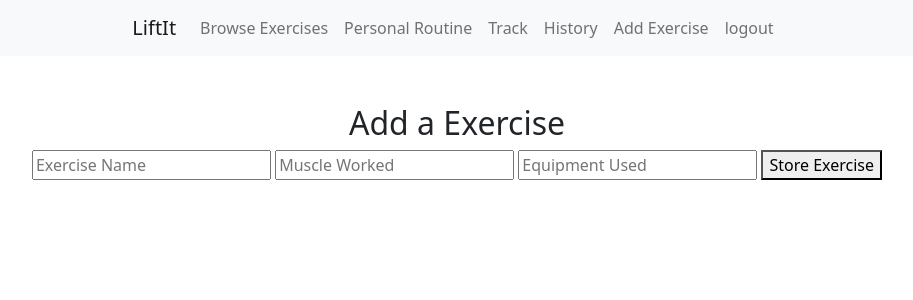
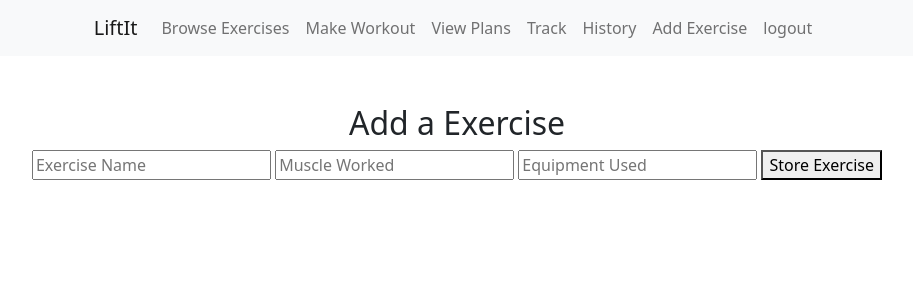
Before and after one commit to etcheekes/LiftIt, a Flask app: page /add in a window 1280 px wide. Shown: the top 300 px of the page, without its empty margins (183-1096 px from the left). Run offline with Flask 2, Linux system fonts and the light colour scheme; a user stored in the database is signed in; some libraries are stand-ins or nearby versions.

Commit message:
updated layout to include link to view_plan page

```diff
--- a/templates/layout.html
+++ b/templates/layout.html
@@ -10,6 +10,9 @@
         <!-- http://getbootstrap.com/docs/5.1/ -->
         <link crossorigin="anonymous" href="https://cdn.jsdelivr.net/npm/bootstrap@5.1.3/dist/css/bootstrap.min.css" integrity="sha384-1BmE4kWBq78iYhFldvKuhfTAU6auU8tT94WrHftjDbrCEXSU1oBoqyl2QvZ6jIW3" rel="stylesheet">
         <script crossorigin="anonymous" src="https://cdn.jsdelivr.net/npm/bootstrap@5.1.3/dist/js/bootstrap.bundle.min.js" integrity="sha384-ka7Sk0Gln4gmtz2MlQnikT1wXgYsOg+OMhuP+IlRH9sENBO0LRn5q+8nbTov4+1p"></script>
+
+        <!-- link stylesheet -->
+        <link href="/static/styles.css" rel="stylesheet">
 
         <title>Workout: {% block title %}{% endblock %}</title>
     </head>
@@ -24,7 +27,8 @@
                 <div class="navbar-nav">
                     {% if session["user_id"] %}
                         <a class="nav-item nav-link" href="/browse">Browse Exercises</a>
-                        <a class="nav-item nav-link" href="#">Personal Routine</a>
+                        <a class="nav-item nav-link" href="/workout_plan">Make Workout</a>
+                        <a class="nav-item nav-link" href="/view_plan">View Plans</a>
                         <a class="nav-item nav-link" href="#">Track</a>
                         <a class="nav-item nav-link" href="#">History</a>
                         <a class="nav-item nav-link" href="/add">Add Exercise</a>
```
